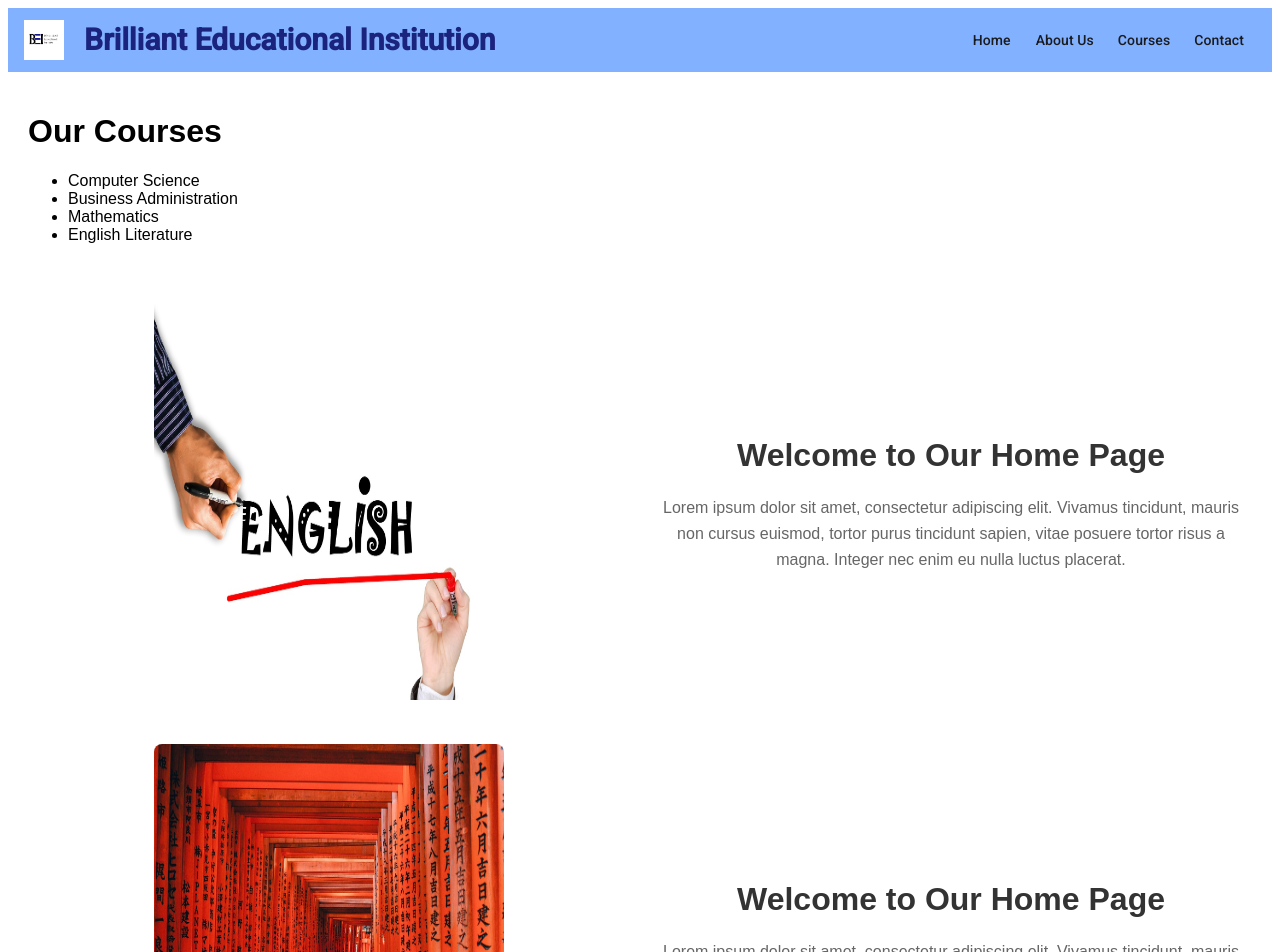
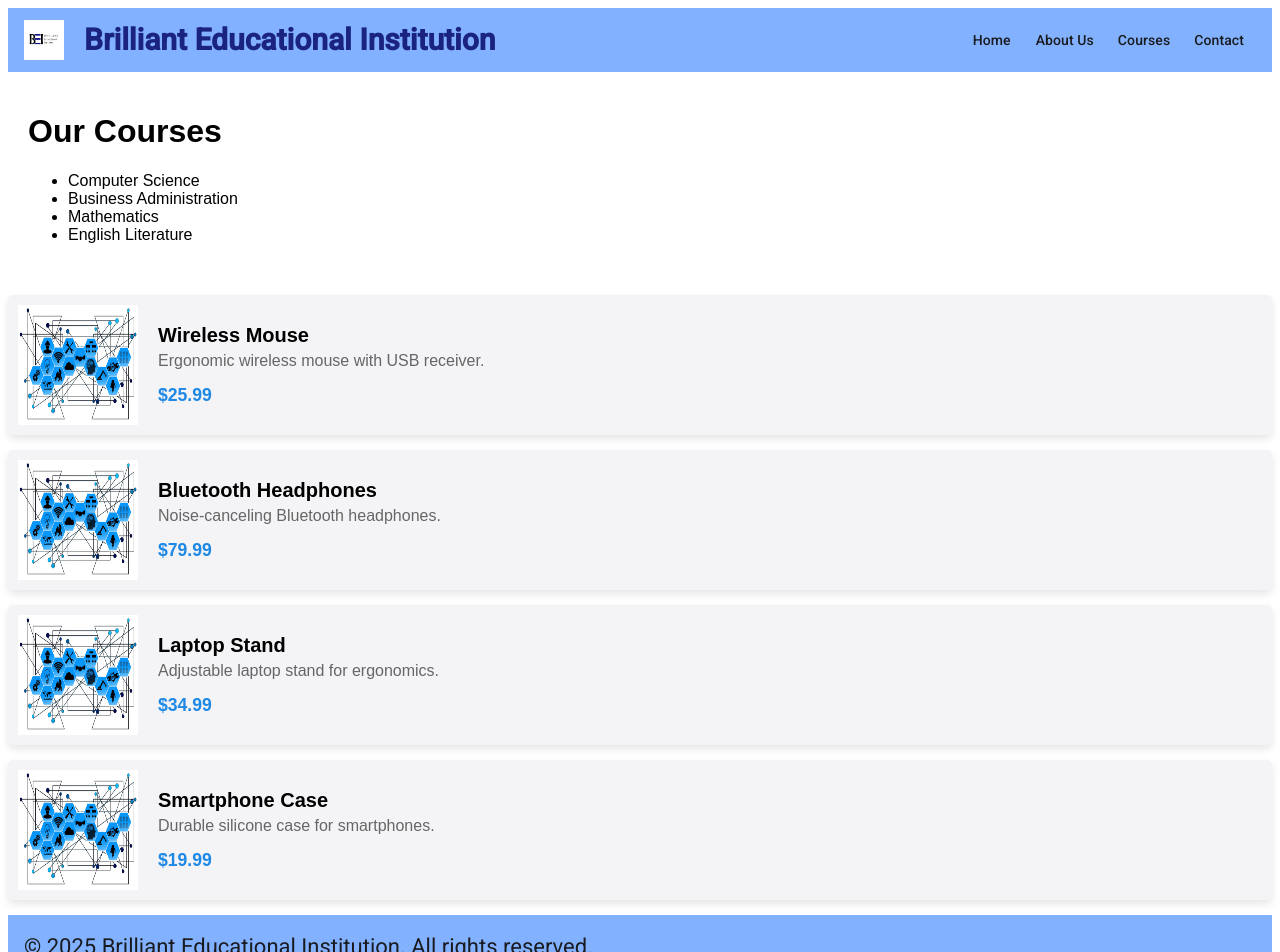
Before and after one commit to ChitChitZaw01/Brilliant-Edu, an Angular app: page /courses in a window 1280 px wide. Shown: the top 952 px of the page. Built offline with nearby package versions, Linux system fonts and the light colour scheme.

Commit message:
Updated Courses page

```diff
--- a/src/app/courses/courses.component.css
+++ b/src/app/courses/courses.component.css
@@ -45,3 +45,48 @@
 .text-column button:hover {
   background-color: #0056b3;
 }
+
+/* For list */
+.product-card {
+  display: flex;
+  flex-direction: row;
+  margin: 15px 0;
+  padding: 10px;
+  border-radius: 5px;
+  box-shadow: 0 4px 8px rgba(0, 0, 0, 0.1);
+}
+
+.product-details {
+  display: flex;
+  align-items: center;
+}
+
+.product-image {
+  width: 120px;
+  height: 120px;
+  margin-right: 20px;
+}
+
+.product-info {
+  display: flex;
+  flex-direction: column;
+}
+
+.product-info h3 {
+  margin: 0;
+  font-size: 1.25rem;
+  font-weight: 600;
+}
+
+.product-info .description {
+  font-size: 1rem;
+  color: #666;
+  margin: 5px 0;
+}
+
+.price {
+  font-size: 1.1rem;
+  font-weight: bold;
+  color: #1e88e5;
+  margin-top: 10px;
+}
--- a/src/app/courses/courses.component.html
+++ b/src/app/courses/courses.component.html
@@ -7,33 +7,16 @@
     <li>English Literature</li>
   </ul>
 </div>
-<div class="home-container">
-  <div class="image-column">
-    <img src="images/eng.jpg" alt="Home Image" />
+
+<mat-card *ngFor="let product of products" class="product-card">
+  <div class="product-details">
+    <img matCardImage [src]="product.image" alt="{{ product.name }}" class="product-image">
+    <div class="product-info">
+      <h3>{{ product.name }}</h3>
+      <p class="description">{{ product.description }}</p>
+      <span class="price">{{ product.price }}</span>
+    </div>
   </div>
-  <div class="text-column">
-    <h1>Welcome to Our Home Page</h1>
-    <p>
-      Lorem ipsum dolor sit amet, consectetur adipiscing elit. Vivamus
-      tincidunt, mauris non cursus euismod, tortor purus tincidunt sapien,
-      vitae posuere tortor risus a magna. Integer nec enim eu nulla luctus
-      placerat.
-    </p>
-  </div>
- </div>
+</mat-card>
 
- <div class="home-container">
-  <div class="image-column">
-    <img src="images/jp2.jpg" alt="Home Image" />
-  </div>
-  <div class="text-column">
-    <h1>Welcome to Our Home Page</h1>
-    <p>
-      Lorem ipsum dolor sit amet, consectetur adipiscing elit. Vivamus
-      tincidunt, mauris non cursus euismod, tortor purus tincidunt sapien,
-      vitae posuere tortor risus a magna. Integer nec enim eu nulla luctus
-      placerat.
-    </p>
-  </div>
- </div>
 <app-footer></app-footer>
--- a/src/app/courses/courses.component.ts
+++ b/src/app/courses/courses.component.ts
@@ -1,11 +1,51 @@
-import { Component } from '@angular/core';
+import { Component, OnInit } from '@angular/core';
+import { CommonModule } from '@angular/common';
+import { MatCardModule } from '@angular/material/card';
+import { MatListModule } from '@angular/material/list';
+import { MatIconModule } from '@angular/material/icon';
+import { MatGridListModule } from '@angular/material/grid-list';
 import { FooterComponent } from '../footer/footer.component';
 
 @Component({
   selector: 'app-courses',
-  imports: [FooterComponent],
+  imports: [CommonModule,
+    MatCardModule,
+    MatListModule,
+    MatIconModule,
+    MatGridListModule,
+    FooterComponent],
   templateUrl: './courses.component.html',
   styleUrl: './courses.component.css'
 })
-export class CoursesComponent {
+export class CoursesComponent implements OnInit {
+  products = [
+    {
+      name: 'Wireless Mouse',
+      description: 'Ergonomic wireless mouse with USB receiver.',
+      price: '$25.99',
+      image: 'images/it2.jpg'
+    },
+    {
+      name: 'Bluetooth Headphones',
+      description: 'Noise-canceling Bluetooth headphones.',
+      price: '$79.99',
+      image: 'images/it2.jpg'
+    },
+    {
+      name: 'Laptop Stand',
+      description: 'Adjustable laptop stand for ergonomics.',
+      price: '$34.99',
+      image: 'images/it2.jpg'
+    },
+    {
+      name: 'Smartphone Case',
+      description: 'Durable silicone case for smartphones.',
+      price: '$19.99',
+      image: 'images/it2.jpg'
+    }
+  ];
+  constructor() { }
+
+  ngOnInit(): void {
+  }
 }
```
Lines whose indentation alone changed are shown as unchanged.
